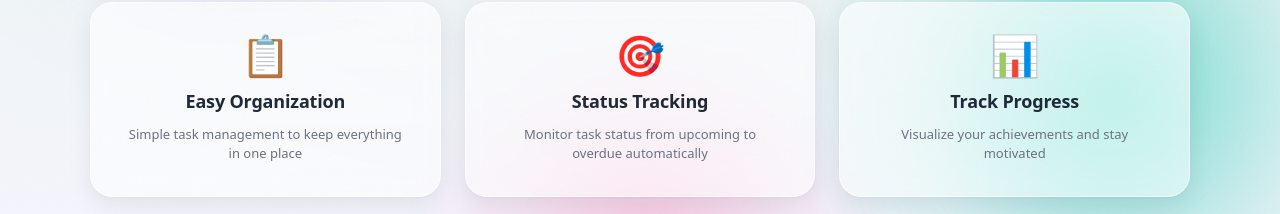
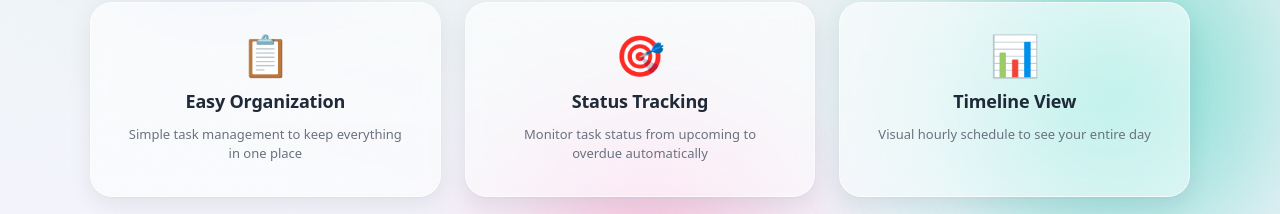
Before and after one commit to TaylorJShook/MERN-COP4331-Group5, a React (Vite) app in the folder frontend/: page / in a window 1280 px wide. Shown: the part 401-615 px from the top of the page. Built offline with nearby package versions, Linux system fonts and the light colour scheme.

Commit message:
one more card update

```diff
--- a/frontend/src/components/Login.tsx
+++ b/frontend/src/components/Login.tsx
@@ -127,9 +127,9 @@ function Login() {
         </div>
         <div className="feature-card">
           <div className="feature-icon">📊</div>
-          <h3 className="feature-title">Track Progress</h3>
+          <h3 className="feature-title">Timeline View</h3>
           <p className="feature-desc">
-            Visualize your achievements and stay motivated
+            Visual hourly schedule to see your entire day
           </p>
         </div>
       </section>
```
